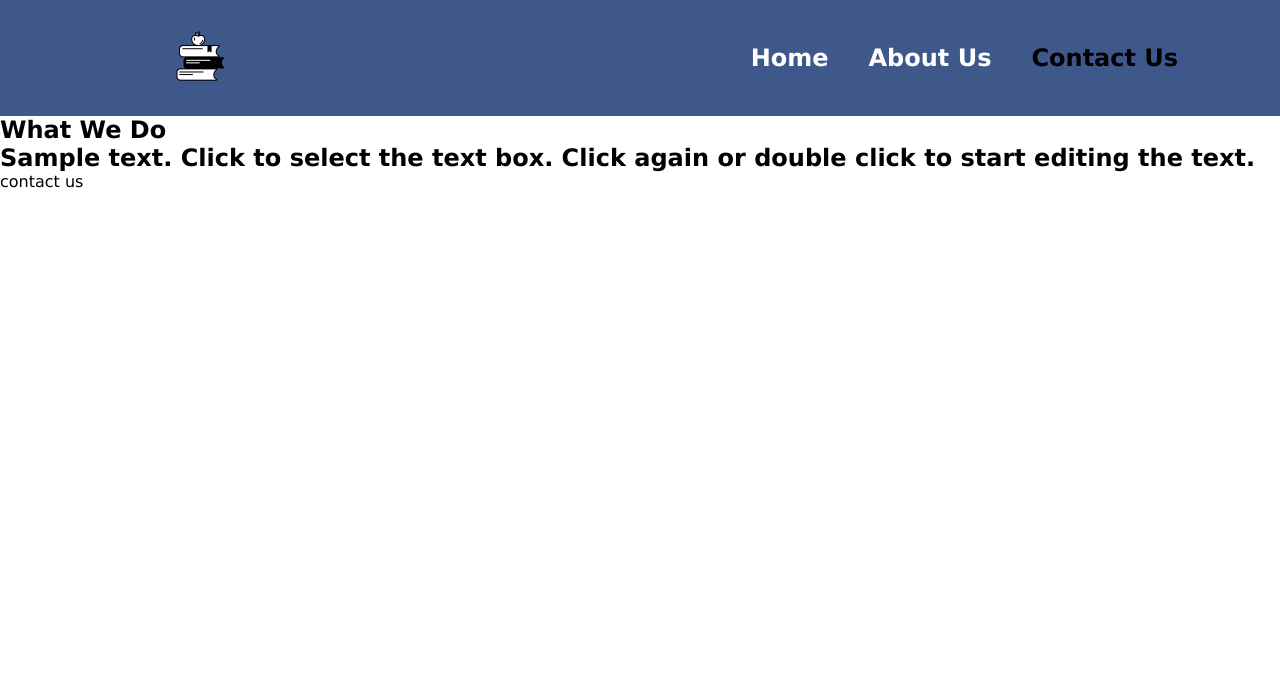
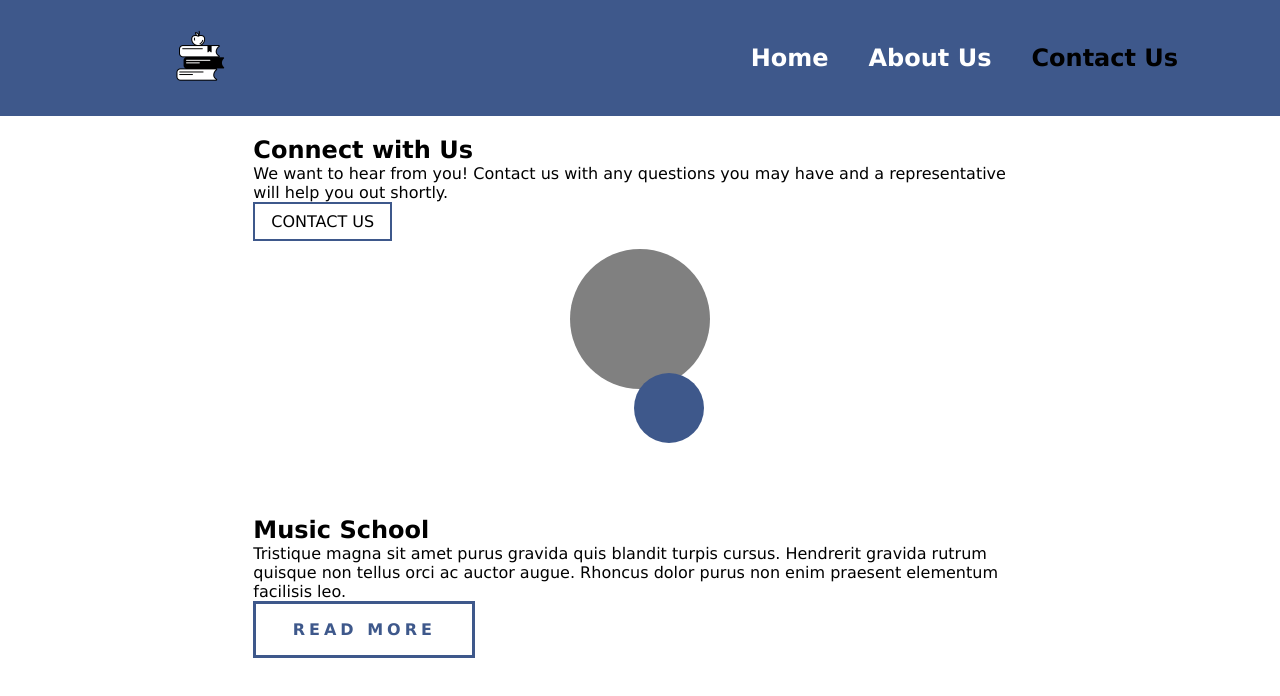
Before and after one commit to jvpink200/education-project, a Next.js app: page /contact in a window 1280 px wide. Shown: the top 696 px of the page. Built offline with nearby package versions, Linux system fonts and the light colour scheme.

Commit message:
contact page and about page added working on styling

```diff
--- a/src/app/contact/page.js
+++ b/src/app/contact/page.js
@@ -1,20 +1,46 @@
+"use client";
 import NavBar from "../components/NavBar";
+import styles from "../page.module.scss";
+import "../css/contact.scss";
+import Image from "next/image";
 export default function Contact() {
+  function handleClick() {
+    console.log("I was clicked");
+  }
   return (
     <>
       <NavBar page="contact" />
-      <section>
-        <div className="bg-dark-blue">
-          <h1>What We Do</h1>
-          <h2>
-            Sample text. Click to select the text box. Click again or double
-            click to start editing the text.
-          </h2>
-          <button>contact us</button>
-        </div>
-        <div className="circle-gray"></div>
-        <div className="circle-sm-blue"></div>
-      </section>
+      <main className="contact-container">
+        <section className="connect">
+          <div className="bg-dark info">
+            <h1 className="title">Connect with Us</h1>
+            <p className="contact-content">
+              We want to hear from you! Contact us with any questions you may
+              have and a representative will help you out shortly.
+            </p>
+            <button className="contact-btn" onClick={handleClick}>
+              contact us
+            </button>
+          </div>
+          <div className="circles">
+            <div className="circles-gray"></div>
+            <div className="circles-blue-sm"></div>
+          </div>
+        </section>
+        <section className="education-study">
+          <div className="ed-dark-blue"></div>
+          <div>
+            <h2>Music School</h2>
+            <p>
+              Tristique magna sit amet purus gravida quis blandit turpis cursus.
+              Hendrerit gravida rutrum quisque non tellus orci ac auctor augue.
+              Rhoncus dolor purus non enim praesent elementum facilisis leo.
+            </p>
+            <button className={styles.darkBtn}>Read More</button>
+          </div>
+          <div className="ed-ligh-blue"></div>
+        </section>
+      </main>
     </>
   );
 }
--- /dev/null
+++ b/src/app/css/contact.scss
@@ -0,0 +1,71 @@
+.contact-container {
+  display: grid;
+  grid-template-columns: repeat(12, 1fr);
+  grid-template-rows: repeat(2, 1fr);
+  margin: 0 auto;
+  padding: 20px;
+  min-height: 100vh;
+}
+
+.connect {
+  grid-row: 1;
+  grid-column: 3 / span 8;
+}
+
+.education-study {
+  grid-row: 2;
+  grid-column: 3 / span 8;
+}
+.info {
+  text-align: center;
+  display: flex;
+  flex-direction: column;
+}
+
+.circles {
+  padding-top: 1.5rem;
+  //grid-column: 3 / span 8;
+  justify-self: center;
+  &-gray {
+    width: 140px;
+    height: 140px;
+    border-radius: 70px;
+    background-color: gray;
+  }
+  &-blue-sm {
+    width: 70px;
+    height: 70px;
+    border-radius: 35px;
+    background-color: #3e588b;
+    margin-left: 4rem;
+    margin-top: -1rem;
+  }
+}
+
+@media all and (min-width: 1200px) {
+  .contact-container {
+    max-width: 1200px;
+  }
+  .info {
+    //grid-column: span 6;
+    text-align: left;
+    align-items: flex-start;
+  }
+
+  .circles {
+    //grid-column: 8 / span 5;
+    padding-top: 0.5rem;
+  }
+}
+
+@media all and (min-width: 2000px) {
+  .contact-container {
+    max-width: 1600px;
+  }
+}
+
+@media all and (min-width: 3000px) {
+  .contact-container {
+    max-width: 2000px;
+  }
+}
--- a/src/app/css/navbar.scss
+++ b/src/app/css/navbar.scss
@@ -136,3 +136,9 @@ ul .active {
     }
   }
 }
+
+.contact-btn {
+    border: 2px solid #3e588b;
+    padding: 0.5rem 1rem;
+    text-transform: uppercase;
+}
--- a/src/app/page.js
+++ b/src/app/page.js
@@ -19,7 +19,7 @@ export default function Home() {
                 <p>Modern & Fun</p>
               </div>
               <h1>Online Learning Education</h1>
-              <p>
+              <p className={styles.intro__content}>
                 Lorem ipsum dolor sit amet, consectetur adipiscing elit, sed do
                 eiusmod tempor incididunt ut labore et dolore magna aliqua.
               </p>
--- a/src/app/page.module.scss
+++ b/src/app/page.module.scss
@@ -5,9 +5,9 @@ $color-white: #ffffff;
   display: flex;
   flex-direction: column;
   align-items: center;
-  min-height: 100vh;
   flex: 1;
   padding: 1rem 2rem 0;
+  min-height: 100vh;
   @media screen and (min-width: 900px) {
     padding: 0 5rem 0;
   }
@@ -65,9 +65,13 @@ $color-white: #ffffff;
   &__education {
     display: flex;
     flex-direction: column;
-    flex: 1;
     gap: 2rem;
-    justify-content: space-around;
+    align-items: center;
+    text-align: center;
+    justify-content: space-evenly;
+  }
+  &__content {
+    padding: 32px;
   }
 
   @media all and (min-width: 1024px) {
@@ -82,9 +86,14 @@ $color-white: #ffffff;
     }
     &__education {
       gap: 0;
+      align-items: start;
+      text-align: left;
       p {
         max-width: 500px;
       }
+    }
+    &__content {
+      padding: 0;
     }
     &__modern,
     .darkBtn {
```
